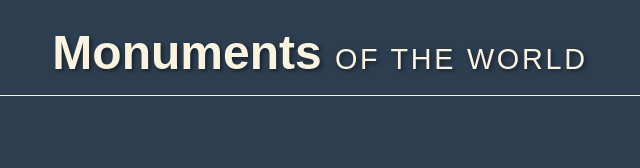
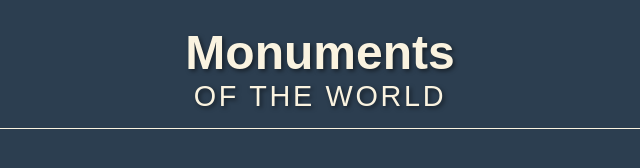
Before and after one commit to IsaSaete/monuments-front, a website built with Vite: page index.html in a window 1280 px wide. Shown: the whole page, without its empty margins (320-960 px from the left). Built offline with nearby package versions, Linux system fonts and the light colour scheme.

Commit message:
Change some header style rules again

```diff
--- a/src/components/App/App.css
+++ b/src/components/App/App.css
@@ -1,5 +1,4 @@
 .main-container {
   display: flex;
   justify-content: center;
-  max-width: 1400px;
 }
--- a/src/components/Header/Header.css
+++ b/src/components/Header/Header.css
@@ -11,7 +11,10 @@
   margin: 0;
   font-size: 3rem;
   transform: translateY(5px);
+  display: flex;
+  flex-direction: column;
   text-shadow: 2px 2px 4px #00000080;
+  align-items: center;
 }
 .subtitle-header {
   font-size: 1.8rem;
```
